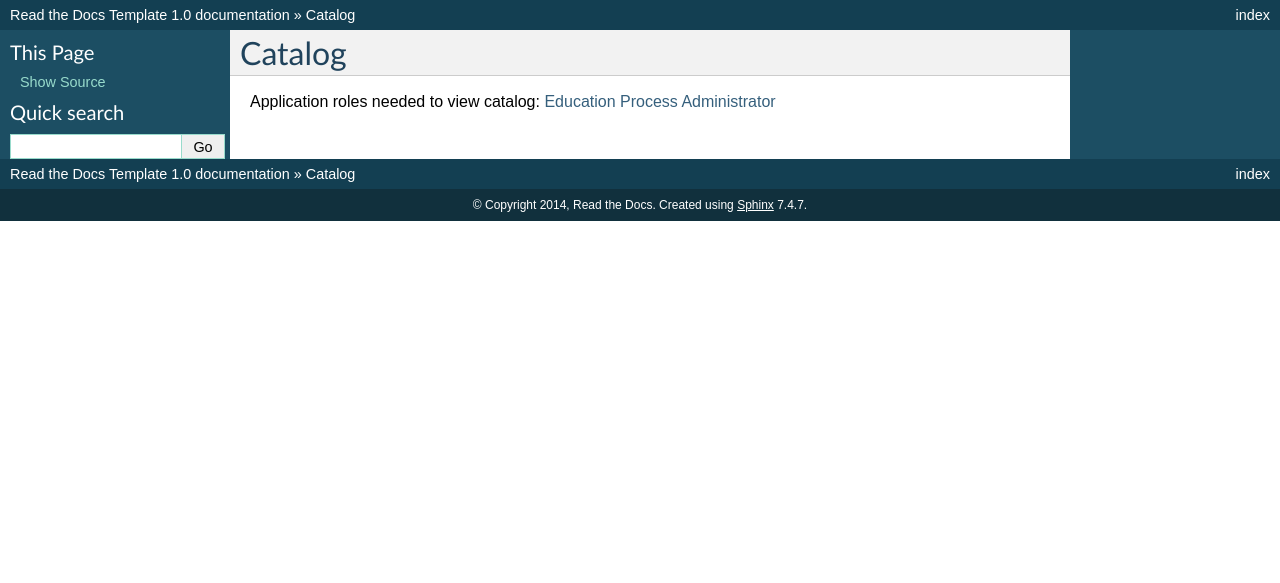
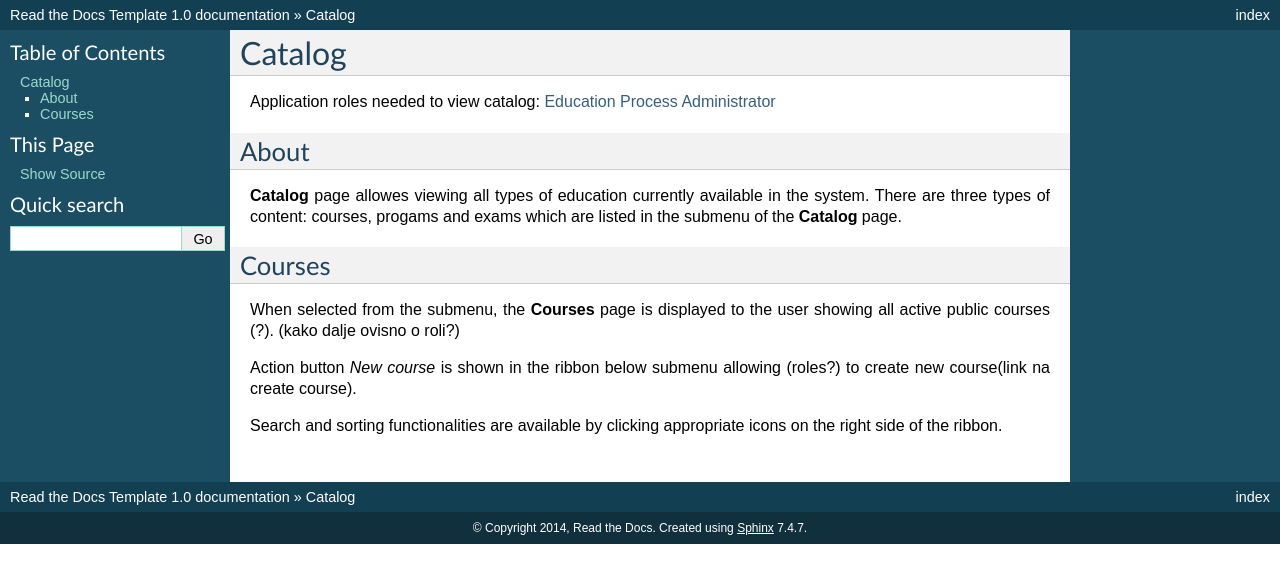
Before and after one commit to pslisko/performa365docs, a Sphinx documentation site: the page built from docs/gettoknow/catalog.rst, in a window 1280 px wide. Shown: the top 583 px of the page. Built offline with Sphinx 7.4.7, drawn with Linux system fonts in a browser that asks for light colours; pages that are not in the unit, such as notebooks, are missing from menus.

Commit message:
Update catalog.rst

```diff
--- a/docs/gettoknow/catalog.rst
+++ b/docs/gettoknow/catalog.rst
@@ -2,3 +2,17 @@ Catalog
 =======
 
 Application roles needed to view catalog: :ref:`Education Process Administrator <education_process_administrator>`
+
+About
+******
+
+**Catalog** page allowes viewing all types of education currently available in the system. There are three types of content: courses, progams and exams which are listed in the submenu of the **Catalog** page.
+
+Courses
+**********
+
+When selected from the submenu, the **Courses** page is displayed to the user showing all active public courses (?). (kako dalje ovisno o roli?)
+
+Action button *New course* is shown in the ribbon below submenu allowing (roles?) to create new course(link na create course).
+
+Search and sorting functionalities are available by clicking appropriate icons on the right side of the ribbon.
```
